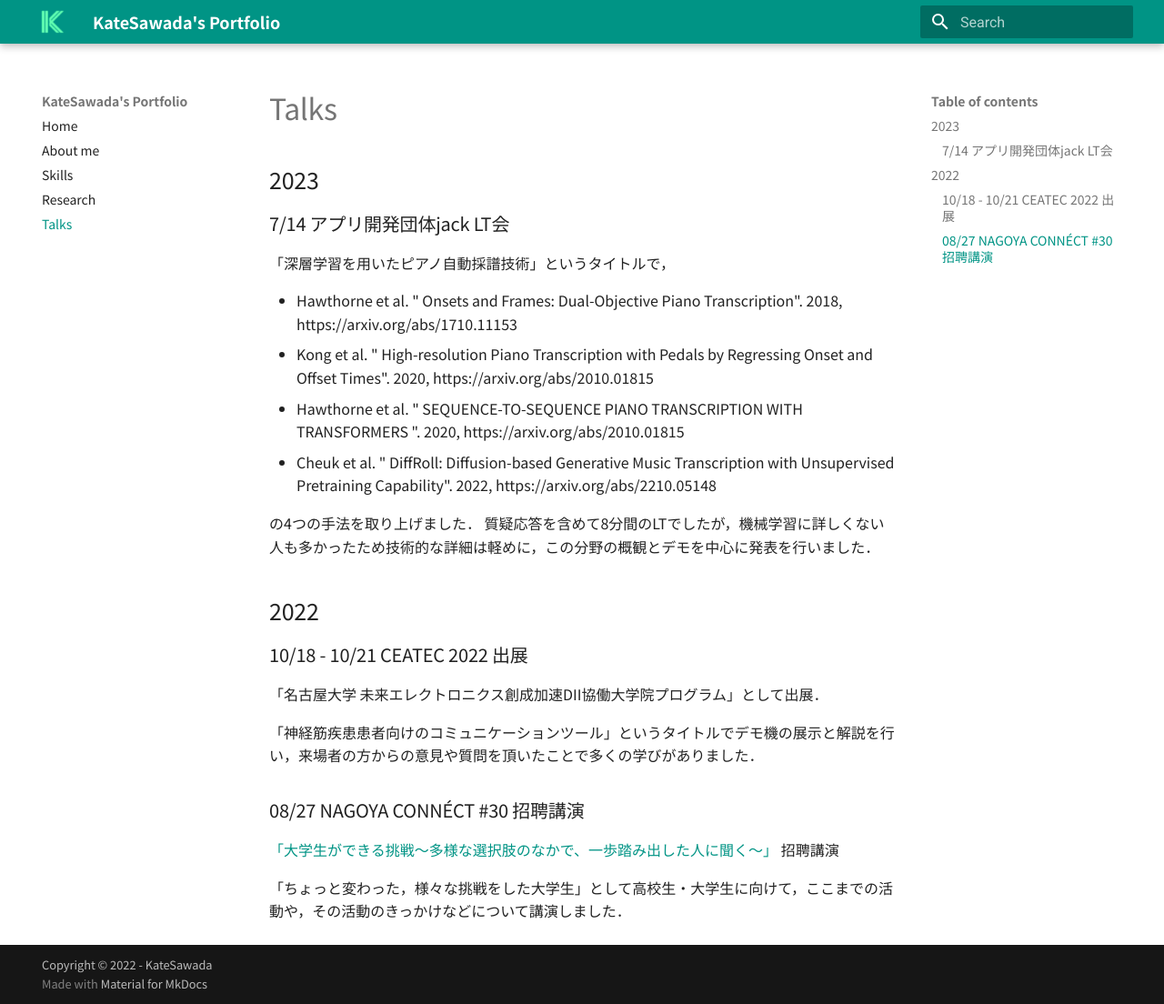
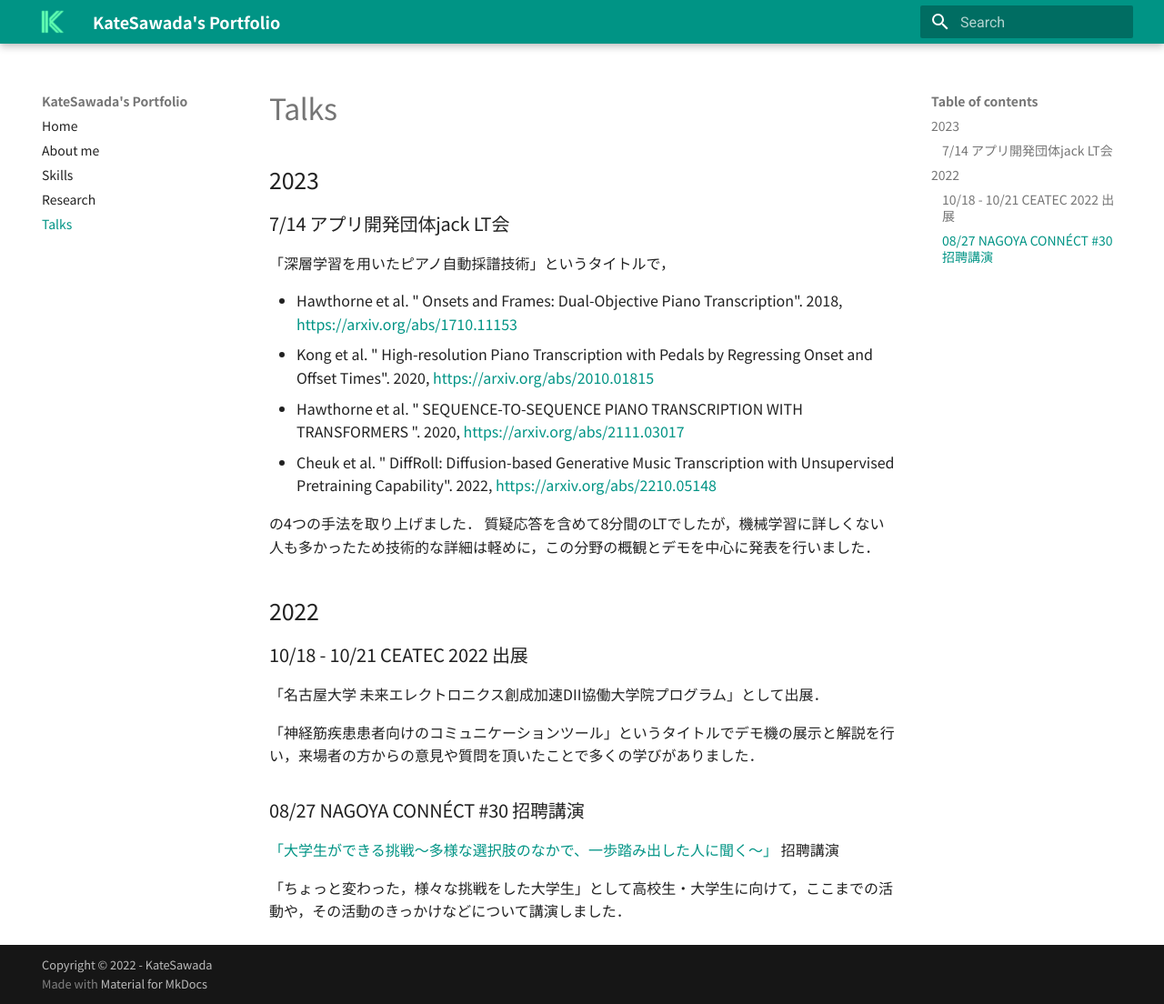
Before and after one commit to KateSawada/KateSawada.github.io, an MkDocs documentation site: the page built from docs/talks.md, in a window 1280 px wide and 1104 px high. Shown: the whole window at 91% size. Built offline with MkDocs 1.6.1 and Material for MkDocs 9.7.7, drawn with Linux system fonts in a browser that asks for light colours; nearby versions of some CDN libraries; some of the changed lines change nothing that is shown.

Commit message:
talks url修正

```diff
--- a/docs/talks.md
+++ b/docs/talks.md
@@ -9,10 +9,10 @@
 ### 7/14 アプリ開発団体jack LT会
 「深層学習を用いたピアノ自動採譜技術」というタイトルで，
 
-- Hawthorne et al. " Onsets and Frames:  Dual-Objective Piano Transcription". 2018, https://arxiv.org/abs/1710.11153
-- Kong et al. " High-resolution Piano Transcription with Pedals by Regressing Onset and Offset Times". 2020, https://arxiv.org/abs/2010.01815
-- Hawthorne et al. " SEQUENCE-TO-SEQUENCE PIANO TRANSCRIPTION WITH TRANSFORMERS ". 2020, https://arxiv.org/abs/2010.01815
-- Cheuk et al. " DiffRoll: Diffusion-based Generative Music Transcription with Unsupervised Pretraining Capability". 2022, https://arxiv.org/abs/2210.05148
+- Hawthorne et al. " Onsets and Frames:  Dual-Objective Piano Transcription". 2018, [https://arxiv.org/abs/1710.11153](https://arxiv.org/abs/1710.11153)
+- Kong et al. " High-resolution Piano Transcription with Pedals by Regressing Onset and Offset Times". 2020, [https://arxiv.org/abs/2010.01815](https://arxiv.org/abs/2010.01815)
+- Hawthorne et al. " SEQUENCE-TO-SEQUENCE PIANO TRANSCRIPTION WITH TRANSFORMERS ". 2020, [https://arxiv.org/abs/2111.03017](https://arxiv.org/abs/2111.03017)
+- Cheuk et al. " DiffRoll: Diffusion-based Generative Music Transcription with Unsupervised Pretraining Capability". 2022, [https://arxiv.org/abs/2210.05148](https://arxiv.org/abs/2210.05148)
 
 の4つの手法を取り上げました．
 質疑応答を含めて8分間のLTでしたが，機械学習に詳しくない人も多かったため技術的な詳細は軽めに，この分野の概観とデモを中心に発表を行いました．
```
